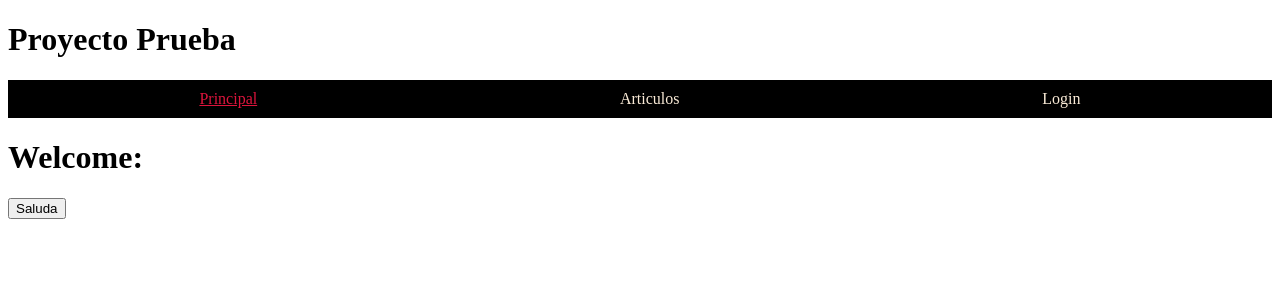
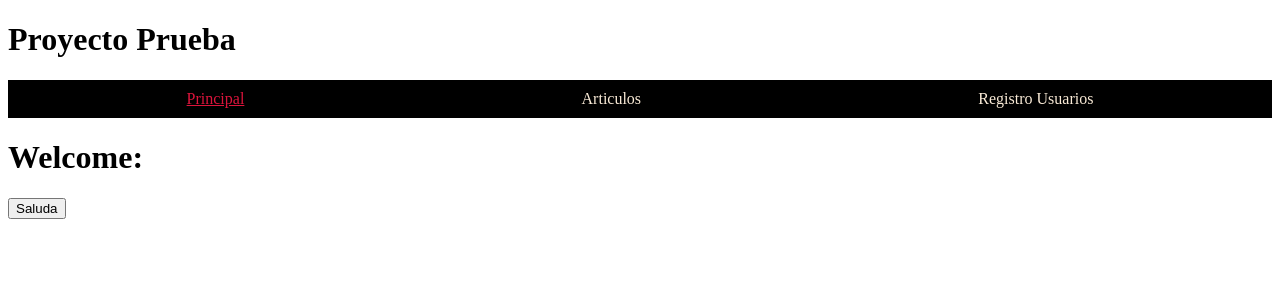
Before and after one commit to alfonso-fct/proyecto-fct, an Angular app: page / in a window 1280 px wide. Shown: the top 300 px of the page. Built offline with nearby package versions, Linux system fonts and the light colour scheme.

Commit message:
navbar modificada

```diff
--- a/src/app/components/shared/navbar/navbar.html
+++ b/src/app/components/shared/navbar/navbar.html
@@ -29,7 +29,7 @@ nav a.active{
 
 <a routerLink="/articulos" routerLinkActive="active" [routerLinkActiveOptions]="{exact:true}">Articulos</a>
 
-<a routerLink="/login" routerLinkActive="active" [routerLinkActiveOptions]="{exact:true}">Login</a>
+<a routerLink="/login" routerLinkActive="active" [routerLinkActiveOptions]="{exact:true}">Registro Usuarios</a>
 
 
 
```
